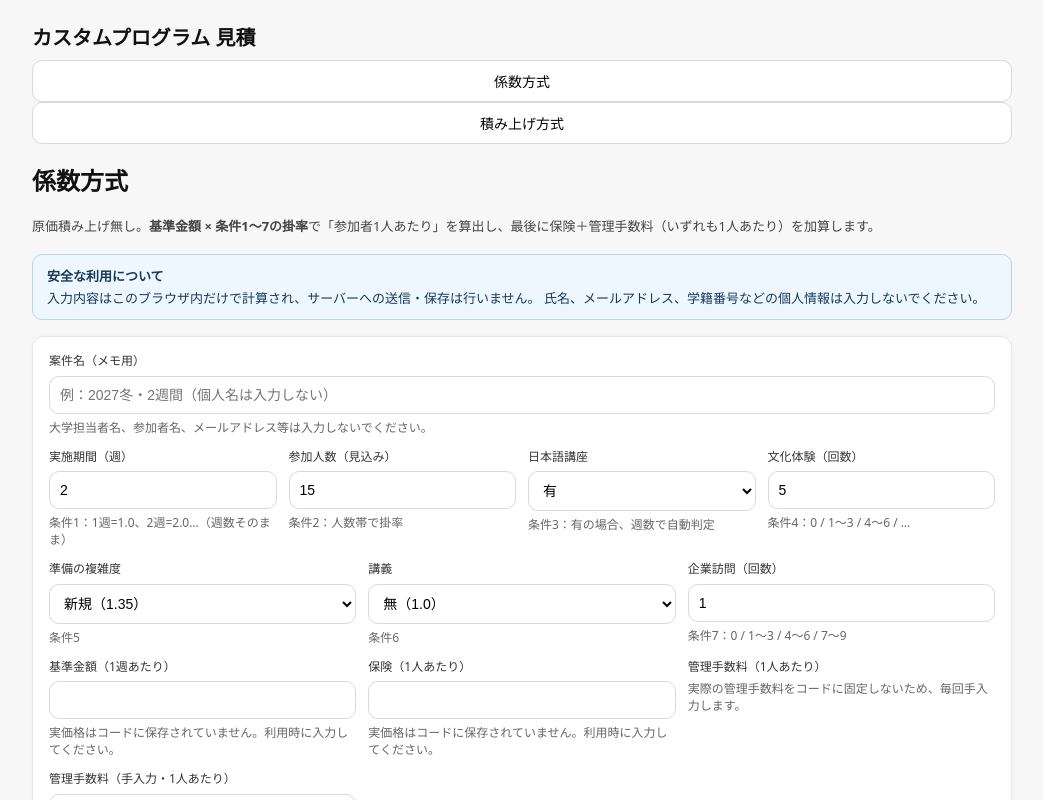
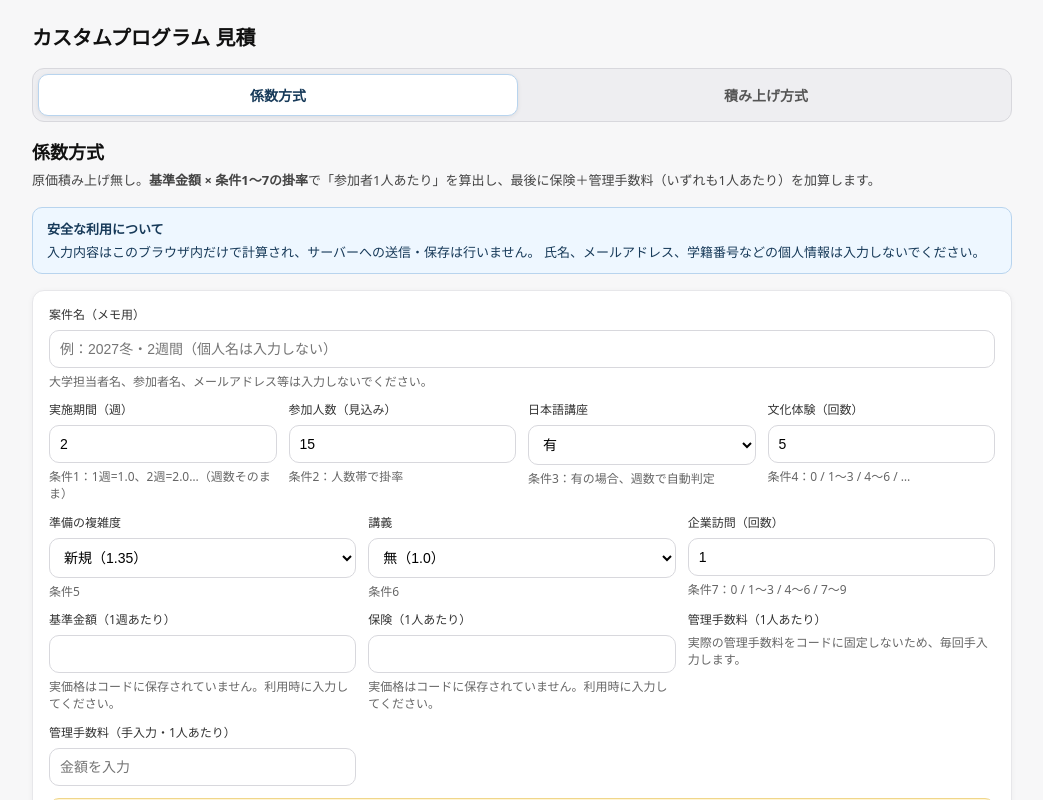
Before and after one commit to Steveston147/mitsumori, a React (Vite) app: page / in a window 1280 px wide. Shown: the top 800 px of the page, without its empty margins (118-1161 px from the left). Built offline with nearby package versions, Linux system fonts and the light colour scheme.

Commit message:
Style estimate mode tabs

```diff
--- a/src/styles.css
+++ b/src/styles.css
@@ -24,6 +24,42 @@ body {
 h1 {
   font-size: 20px;
   margin: 0 0 8px;
+}
+
+.mode-title {
+  margin: 18px 0 6px;
+  font-size: 18px;
+}
+
+.mode-tabs {
+  display: grid;
+  grid-template-columns: repeat(2, minmax(0, 1fr));
+  gap: 8px;
+  margin: 16px 0 4px;
+  padding: 5px;
+  border: 1px solid #d8d8dd;
+  border-radius: 12px;
+  background: #eeeef1;
+}
+
+.mode-tab {
+  border-color: transparent;
+  background: transparent;
+  color: #555;
+  font-weight: 700;
+  cursor: pointer;
+}
+
+.mode-tab.active {
+  border-color: #b8d4ee;
+  background: #fff;
+  color: #173a59;
+  box-shadow: 0 1px 4px rgba(0, 0, 0, 0.08);
+}
+
+.mode-tab:focus-visible {
+  outline: 3px solid rgba(43, 111, 168, 0.25);
+  outline-offset: 1px;
 }
 
 .sub {
@@ -70,6 +106,9 @@ h1 {
 .col-6 {
   grid-column: span 6;
 }
+.col-8 {
+  grid-column: span 8;
+}
 .col-12 {
   grid-column: span 12;
 }
@@ -77,7 +116,8 @@ h1 {
 @media (max-width: 860px) {
   .col-3,
   .col-4,
-  .col-6 {
+  .col-6,
+  .col-8 {
     grid-column: span 12;
   }
 }
@@ -139,6 +179,16 @@ textarea {
   border-radius: 10px;
   padding: 10px;
   font-size: 13px;
+}
+
+.build-up-roadmap {
+  margin: 4px 0 12px;
+  padding: 10px 12px;
+  border: 1px dashed #b8d4ee;
+  border-radius: 10px;
+  background: #f7fbff;
+  color: #34536d;
+  font-size: 12px;
 }
 
 .hr {
```
